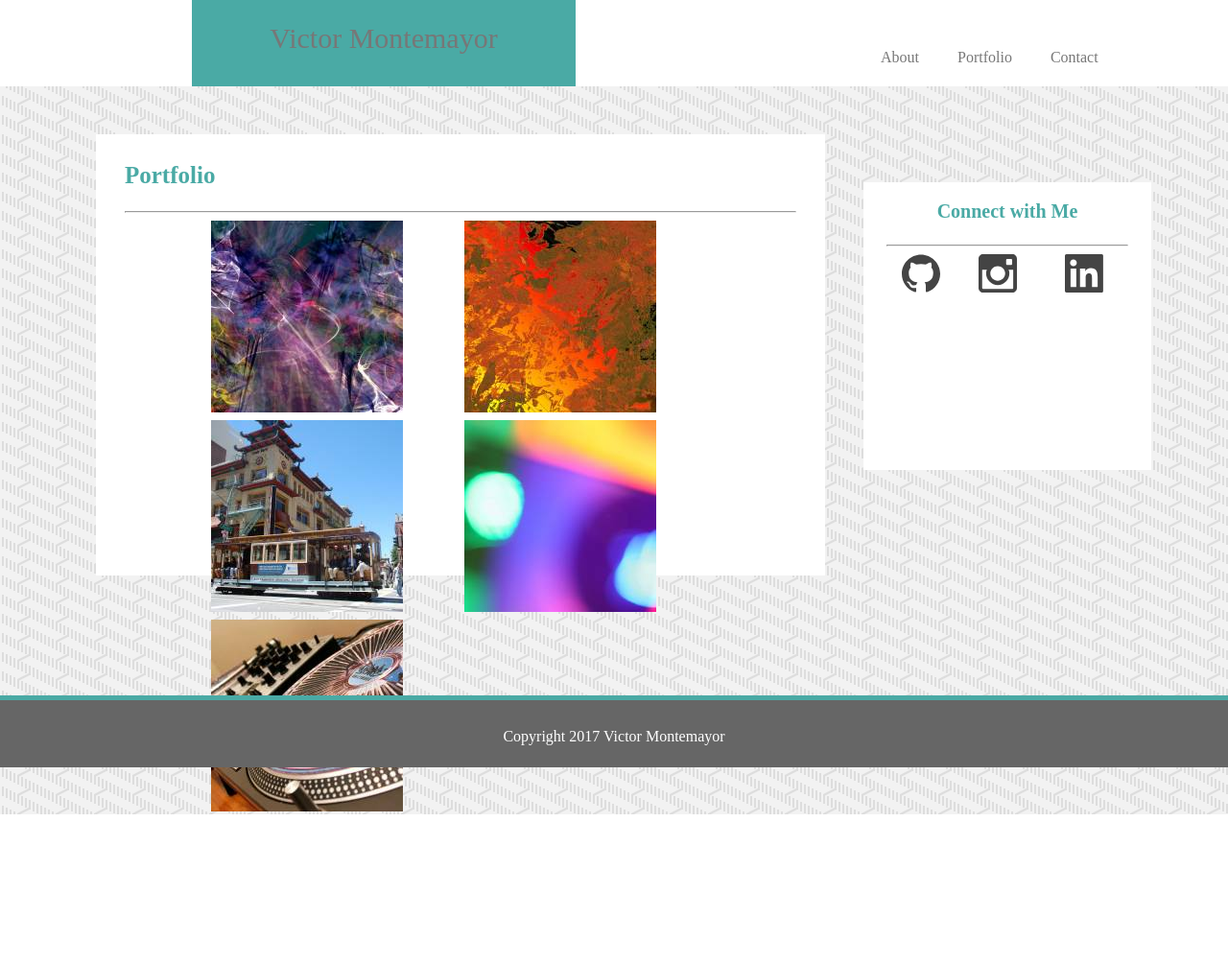
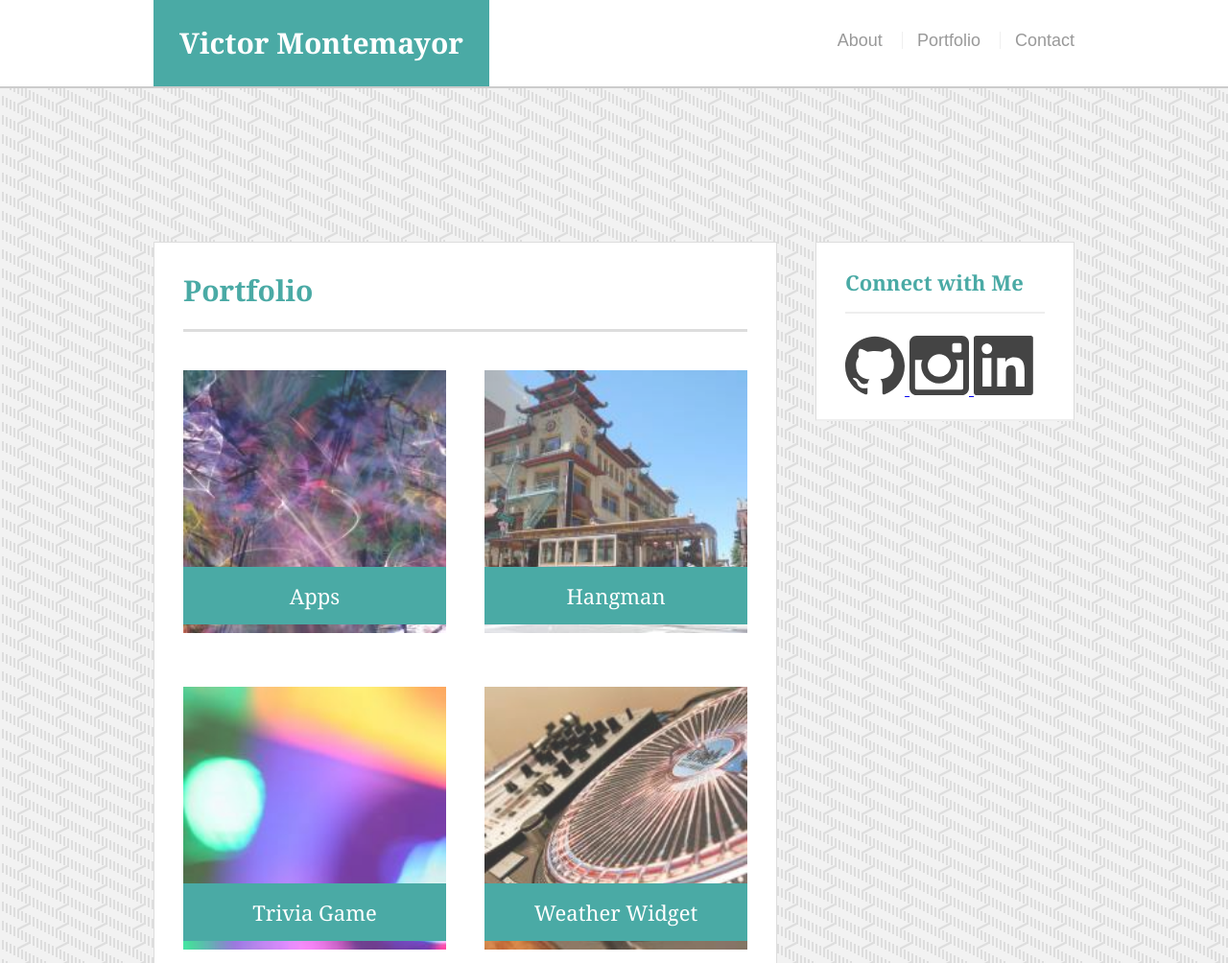
Before and after one commit to vikmm/Responsive-Portfolio, a plain HTML site: page portfolio.html in a window 1280 px wide. Shown: the top 1004 px of the page at 96% size. Before the commit the page ends 849 px from the top, so only its background shows below. Drawn offline with Linux system fonts and the light colour scheme.

Commit message:
edits to code for media queries

```diff
--- a/assets/css/style.css
+++ b/assets/css/style.css
@@ -1,214 +1,241 @@
-html, body {
-	padding: 0;
-	margin: 0;
+* {
+	box-sizing: border-box;
 }
 
-.bio {
+body {
+	font-size: 18px;
+	line-height: 34px;
+	font-family: 'Arial';
 	color: #777;
-	font-family: Arial;
-	margin-right: 20px;
-	margin-left: 20px;
-	letter-spacing: .5px;
+	background: url('../images/small_steps.png');
 }
 
-.vik {
+.container {
+	width: 100%;
+	max-width: 960px;
+	margin: 0 auto;
+	clear: both;
+}
+
+h1, h2, h3, p {
+	margin-bottom: 20px;
+}
+
+p:last-child {
+	margin-bottom: 0;
+}
+
+h1, h2, h3 {
+	font-family: 'Georgia';
+	font-weight: 700;
+	color: #4aaaa5;
+}
+
+h1 {
+	font-size: 30px;
+	line-height: 40px;
+	border-bottom: 3px solid #ddd;
+	padding-bottom: 20px;
+}
+
+h2, h3 {
+	font-size: 22px;
+}
+
+#header {
+	background: #fff;
+	margin: 0 0 30px;
+	z-index: 99;
+	color: #fff;
+	overflow: auto;
+	border-bottom: 2px solid #ccc;
+	/*position: fixed;*/
+	width: 100%;
+}
+
+#nametab {
+	width: 350px;
+	height: 90px;
+	background: #4aaaa5;
 	float: left;
-	padding-right: 30px;
-	padding-top: 30px;
+	font-family: 'Georgia';
+	text-align: center;
+	line-height: 90px;
+	color: #fff;
+	font-weight: 700;
+	font-size: 30px;
+	text-decoration: none;
+}
 
+nav {
+	float: right;
+	margin-top: 25px;
+}
+
+nav a {
+	color: #999;
+	text-decoration: none;
+	margin-left: 15px;
+	display: inline-block;
+	border-left: 1px solid #efefef;
+	padding-left: 15px;
+	line-height: 18px;
+}
+
+nav a:first-child {
+	border-left: 0 none;
+}
+
+
+#main-container {
+	padding-top: 130px;
 
 }
 
-h1{
-	background-color: #4aaaa5;
-	font-size: 30px;
-	height: 90px;
-	width: 400px;
+.main-section {
+	background: #fff;
+	padding: 30px;
+	margin-bottom: 0 0 40px 0;
+	width: 100%;
+	max-width: 650px;
+	float: left;
+	border: 1px solid #ddd;
+}
+/*auth-image*/
+.bio-image {
+	width: 200px;
+	height: auto;
+	margin-top: 10px;
+	float: left;
+	margin-right: 25px;
+}
+
+.connectwithme {
+	background: #fff;
+	padding: 30px;
+	width: 100%;
+	max-width: 270px;
+	float: right;
+	border: 1px solid #ddd;
+	margin-bottom: 20px;
+}
+
+h3, .connectwithme, h2 {
+	border-bottom: 2px solid #eee;
+	padding-bottom: 20px;
+	margin-bottom: 15px;
+	line-height: 22px;
+}
+
+.social {
+	width: 62px;
+	height: 62px;
+	margin-top: 8px;
+	margin-right: 5px;
+}
+
+.social:last-child {
+	margin-right: 0;
+}
+
+.work {
+	width: 274px;
+	overflow: auto;
+	position: relative;
+	float: left;
+	margin: 20px 0 25px;
+}
+
+.work:nth-child(even) {
+	margin-right: 40px;
+}
+
+.work img {
+	width: 100%;
+	border: 0 none;
+	opacity: .8;
+}
+
+.work h3 {
+	border-bottom: 0;
+	background: #4aaaa5;
+	color: #fff;
 	text-align: center;
-	float: left;
+	position: absolute;
+	bottom: 20px;
+	padding: 15px;
+	width: 100%;
+	line-height: 30px;
+	margin-bottom: 0;
+	font-weight: 300;
 
 }
 
-header {
-	overflow: auto;
+#contact-form {
+	margin-bottom: 20px;
+}
+
+#contact-form {
+	margin-bottom: 10px;
+}
+
+label,
+input[type=text],
+input[type=email],
+textarea {
+	display: block;
+	width: 100%;
+}
+
+input[type=text],
+input[type=email],
+textarea {
+	height: 35px;
+	border: 1px solid #ddd;
+	padding: 0 10px;
+	font-size: 14px;
 
 }
 
-html {
-	background-image: url(../images/small_steps.png);
+textarea {
+	height: 200px;
+}
+
+input[type=submit] {
+	background: #4aaaa5;
+	border: 0 none;
+	color: #fff;
+	font-size: 18px;
+	padding: 10px 30px;
+	cursor: pointer;
 }
 
 
-h2 {
-	color: #4aaaa5;
-	font-size: 25px;
-	font-weight: bold;
+footer {
+	background: #666;
+	color: #fff;
+	padding: 30px 0;
+	clear: both;
+	border-top: 8px solid #4aaaa5;
+	color: #ccc;
+	font-size: 12px;
+	text-align: center;
 }
 
-h3 {
-	color: #4aaaa5;
-	font-size: 20px;
-	font-weight: bold;
-	padding-top: 20px;
-
-
+@media only screen and (max-width: 980px) {
+    body {
+        background-color: none;
+    }
 }
 
-#wrapper {
-	max-width: 100%;
-	margin: 0 auto;
-	background-color: #fff;
-
-
+@media only screen and (max-width: 768px) {
+    body {
+        background-color: none;
+    }
 }
 
-header h1 {
-	color: #777;
-	line-height: 80px;
-	margin-left: 200px;
+@media only screen and (max-width: 640px) {
+    body {
+        background-color: none;
+    }
 }
-
-.main_menu {
-	padding: 5px 80px 5px 0px;
-	line-height: 10px;
-	background-color: #fff;
-	margin-top: 50px;
-	margin-left: 300px;
-
-
-}
-
-nav {
-	float: left;
-}
-
-.ul.main_menu {
-	margin-top: 20px;
-	float: left;
-	margin-right: 30px;
-}
-
-.main_menu li {
-	display: inline;
-	padding: 0px 10px 0px 10px;
-}
-
-.main_menu a {
-	text-decoration: none;
-	color: #777;
-	padding: 8px;
-}
-
-.main_menu a:hover {
-	color: #4aaaa5;
-
-}
-
-.aboutme {
-	background-color: #fff;
-	width: 600px;
-	height: 390px;
-	padding: 30px;
-	margin-left: 100px;
-	margin-top: 50px;
-}
-
-.contact {
-	background-color: #fff;
-	width: 700px;
-	height: 390px;
-	padding: 30px;
-	margin-left: 100px;
-	margin-top: 50px;
-
-}
-
-.portfolio {
-	background-color: #fff;
-	width: 700px;
-	height: 400px;
-	padding: 30px;
-	margin-left: 100px;
-	margin-top: 50px;
-}
-
-
-
-
-hr {
-	margin-top: 25px;
-
-}
-
-.bio {
-	padding-top: 25px;
-
-}
-
-.connectwithme {
-	height: 300px;
-	width: 300px;
-	background-color: #fff;
-	text-align: center;
-	margin-left: 900px;
-	margin-top: -410px;
-	clear: right;
-
-}
-
-
-#apps {
-	margin-left: 90px;
-}
-
-#websites {
-	margin-left: 60px;
-
-}
-
-#hangman {
-	margin-top: 5px;
-	margin-left: 90px;
-}
-
-#trivia {
-	margin-left: 60px;
-}
-
-#weather {
-	margin-top: 5px;
-	margin-left: 90px;
-}
-
-.git {
-	float: left;
-	padding-left: 40px;
-}
-
-.instagram {
-	float: left;
-	padding-left: 40px;
-
-}
-
-
-
-
-#footer {
-	height: 70px;
-	width: 100%;
-	color: #fff;
-	background-color: #666;
-	text-align: center;
-	position: absolute;
-	bottom: 0;
-	border-top: 5px solid #4aaaa5;
-
-
-
-}
-
-#footer p {
-	margin-top: 30px;
-
-}
--- a/portfolio.html
+++ b/portfolio.html
@@ -2,7 +2,7 @@
 <html>
 <head>
 	<meta charset="UTF-8">
-    <title>Portfolio</title>
+	<title>Biography</title>
 	<link rel="stylesheet" type="text/css" href="assets/css/reset.css">
 	<link rel="stylesheet" type="text/css" href="assets/css/style.css">
 </head>
@@ -10,91 +10,89 @@
 
 
 
-     <div id="wrapper">
-      <header>
 
-      <h1>Victor Montemayor</h1>
+	<header id="header">
+		<div class="container">
+			<a href="index.html" id="nametab">Victor Montemayor</a>
+			<nav>
 
-       <nav>
-          <ul class="main_menu">
-            <li><a href="index.html">About</a></li>
-            <li><a href="portfolio.html">Portfolio</a></li>
-            <li><a href="contact.html">Contact</a></li>
+				<a href="index.html">About</a>
+				<a href="portfolio.html">Portfolio</a>
+				<a href="contact.html">Contact</a>
 
-          </ul>
+
 			</nav>
-
+		</div>
 	</header>
 
 
+	<div id="main-container" class="container">
+		<section class="main-section">
+
+			<h1>Portfolio</h1>
+
+			<div class="work">
+				<img src="./assets/images/apps.jpg" class="auth-image"
+				alt="apps">
+
+				<h3>Apps</h3>
 			</div>
+
+			<div class="work">
+				<img src="./assets/images/hangman.jpg" class="auth-image"
+				alt="hangman">
+
+				<h3>Hangman</h3>
+			</div>
+
+			<div class="work">
+				<img src="./assets/images/triviagame.jpg" class="auth-image"
+				alt="triviagame">
+
+				<h3>Trivia Game</h3>
+			</div>
+
+			<div class="work">
+				<img src="./assets/images/weatherwidget.jpg" class="auth-image"
+				alt="weatherwidget">
+
+				<h3>Weather Widget</h3>
+			</div>
+
+			<div class="work">
+				<img src="./assets/images/websites.jpg" class="auth-image"
+				alt="websites">
+
+				<h3>Websites</h3>
+			</div>
+
+		</section>
+
+		<section class="connectwithme">
+			<div id="connect">
+
+				<h2>Connect with Me</h2>
+
+				 <a href="https://github.com/vikmm"><img src="assets/images/social-1_logo-github.svg" class="social" alt="Github icon">
+
+      <a href="https://www.instagram.com/georgewesst/"><img src="assets/images/social-1_logo-instagram.svg" class="social" alt="Instagram icon">
+
+      <a href="https://www.linkedin.com/in/victor-montemayor-b124253b/"><img src="assets/images/social-1_logo-linkedin.svg" class="social" alt="Linkedin icon">
 
 
 
 
-
-      <section class="portfolio">
-        <h2>Portfolio</h2>
-        <hr>
-
-          <img id="apps" src="assets/images/apps.jpg" alt="apps">
-
-          <img id="websites" src="assets/images/websites.jpg" alt="websites">
-
-          <img id="hangman" src="assets/images/hangman.jpg" alt="hangman">
-
-          <img id="trivia" src="assets/images/triviagame.jpg" alt="triviagame">
-
-          <img id="weather" src="assets/images/weatherwidget.jpg" alt="weatherwidget">
+			</div>
+		</section>
+	</div>
 
 
+	<footer>
+		<div class="container">
+			&copy; Copyright 2017 Victor Montemayor
+		</div>
 
-        </section>
-
-
-
-
-
-
-
-
-
-
-
-
-
-
-
-
-
-
-
-
-
-
-
-
-     <section class="connectwithme">
-
-      <h3>Connect with Me</h3>
-      <hr width="250">
-
-      <ul>
-        <div class="git">
-      <a href="https://github.com/vikmm"><img src="assets/images/social-1_logo-github.svg" alt="Github icon" style="width: 40px; height: 40px;"></a></div>
-        <div class="instagram">
-      <a href="https://www.instagram.com/georgewesst/"><img src="assets/images/social-1_logo-instagram.svg" alt="Instagram icon" style="width: 40px; height: 40px;"></a></div>
-        <div class="linkedin">
-      <a href="https://www.linkedin.com/in/victor-montemayor-b124253b/"><img src="assets/images/social-1_logo-linkedin.svg" alt="Linkedin icon" style="width: 40px; height: 40px;"></a></div>
-      </ul>
-
-
-    </section>
-
-
-        <div id="footer">
-    <p>Copyright 2017 Victor Montemayor</p>
-    </div>
+	</footer>
 
 
 </body>
```
Also changed, not shown: contact.html (+57 -71 lines), index.html (+41 -39 lines). Lines whose indentation alone changed are shown as unchanged.
